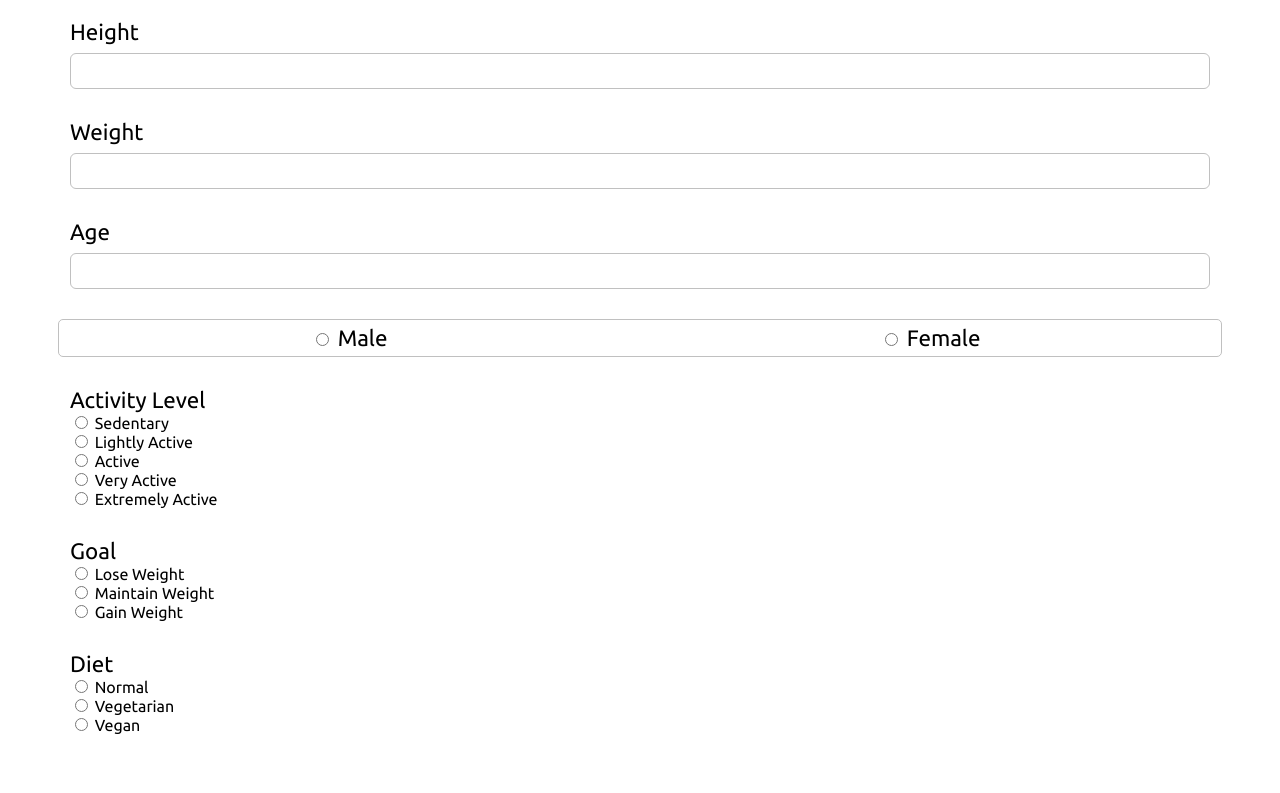
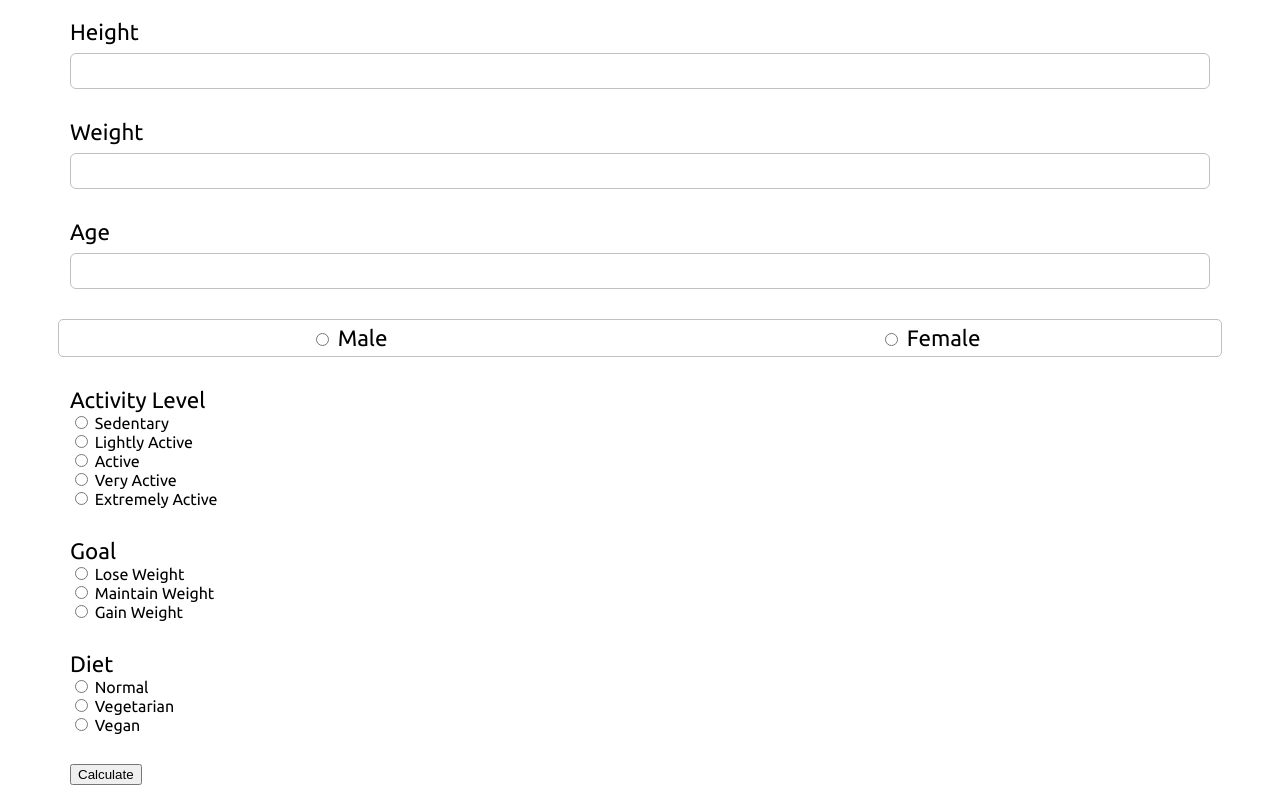
Before and after one commit to make-it-bit/project-7-meal-plan-sccs, a website built with webpack: page meal-plan.html in a window 1280 px wide. Shown: the part 134-927 px from the top of the page. Before the commit the page ends 906 px from the top, so only its background shows below. Built offline with nearby package versions, Linux system fonts and the light colour scheme.

Commit message:
Add calculateCalories script

```diff
--- a/meal-plan.html
+++ b/meal-plan.html
@@ -128,7 +128,11 @@
             <label for="diet-vegan">Vegan</label>
           </div>
         </div>
+        <button onclick="calculateCalories('male', 180, 80, 21, 'Sedentary')">
+          Calculate
+        </button>
       </div>
     </div>
+    <script src="./src/scripts/meal-plan.js"></script>
   </body>
 </html>
--- /dev/null
+++ b/src/scripts/meal-plan.js
@@ -0,0 +1,32 @@
+const calculateCalories = (gender, height, weight, age, activityLevel) => {
+  let bmrCoefficent = 0;
+  activityLevel = activityLevel.toLowerCase();
+  switch (activityLevel) {
+    case 'sedentary':
+      bmrCoefficent = 1.2;
+      break;
+    case 'lightly active':
+      bmrCoefficent = 1.375;
+      break;
+    case 'active':
+      bmrCoefficent = 1.55;
+      break;
+    case 'very active':
+      bmrCoefficent = 1.725;
+      break;
+    case 'extremely active':
+      bmrCoefficent = 1.9;
+      break;
+  }
+
+  let caloriesAmount = 0;
+  if (gender === 'male') {
+    caloriesAmount =
+      (66.5 + 13.75 * weight + 5.003 * height - 6.75 * age) * bmrCoefficent;
+  } else {
+    caloriesAmount =
+      (655.1 + 9.563 * weight + 1.85 * height - 4.676 * age) * bmrCoefficent;
+  }
+
+  console.log(caloriesAmount);
+};
```
